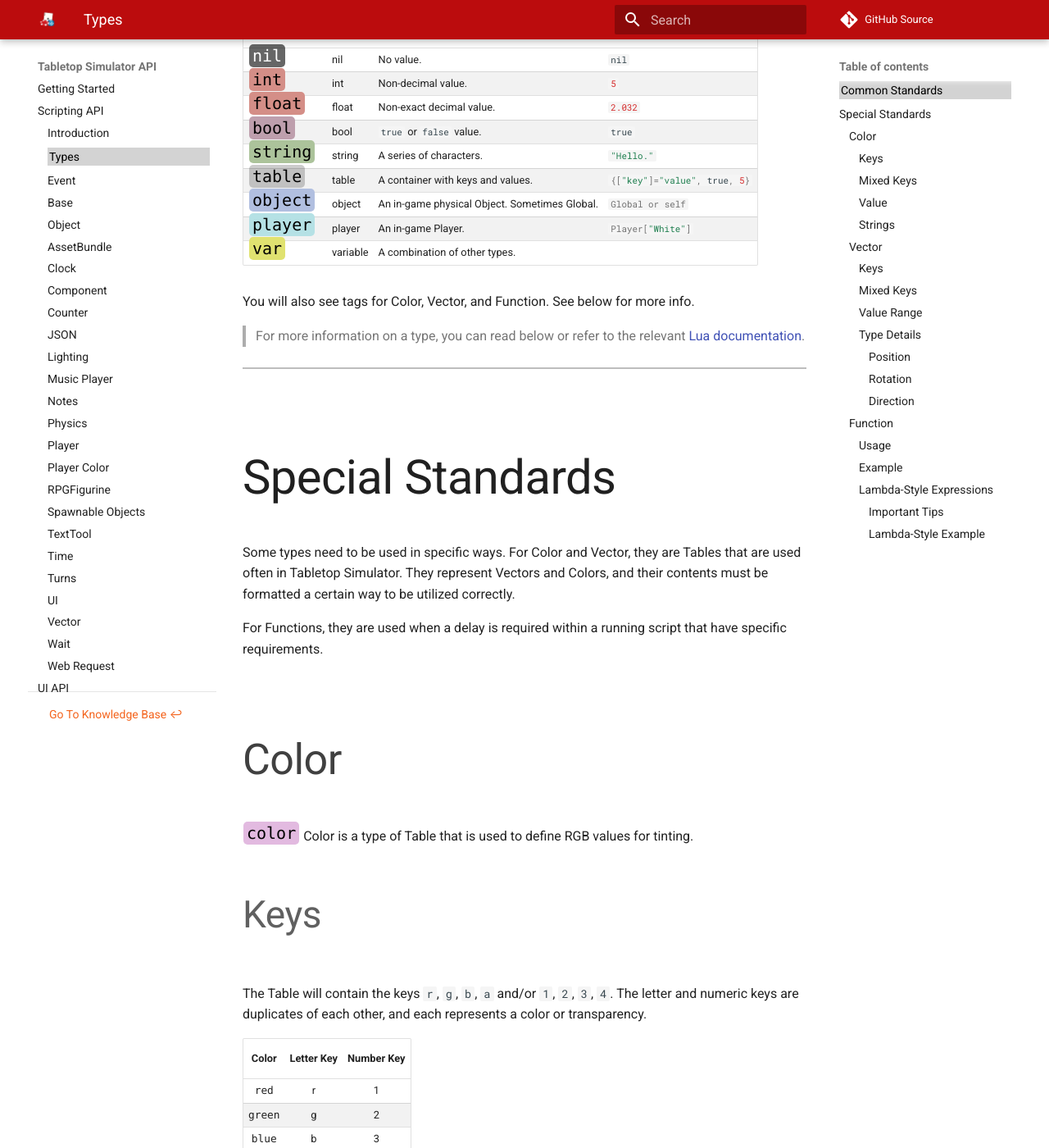
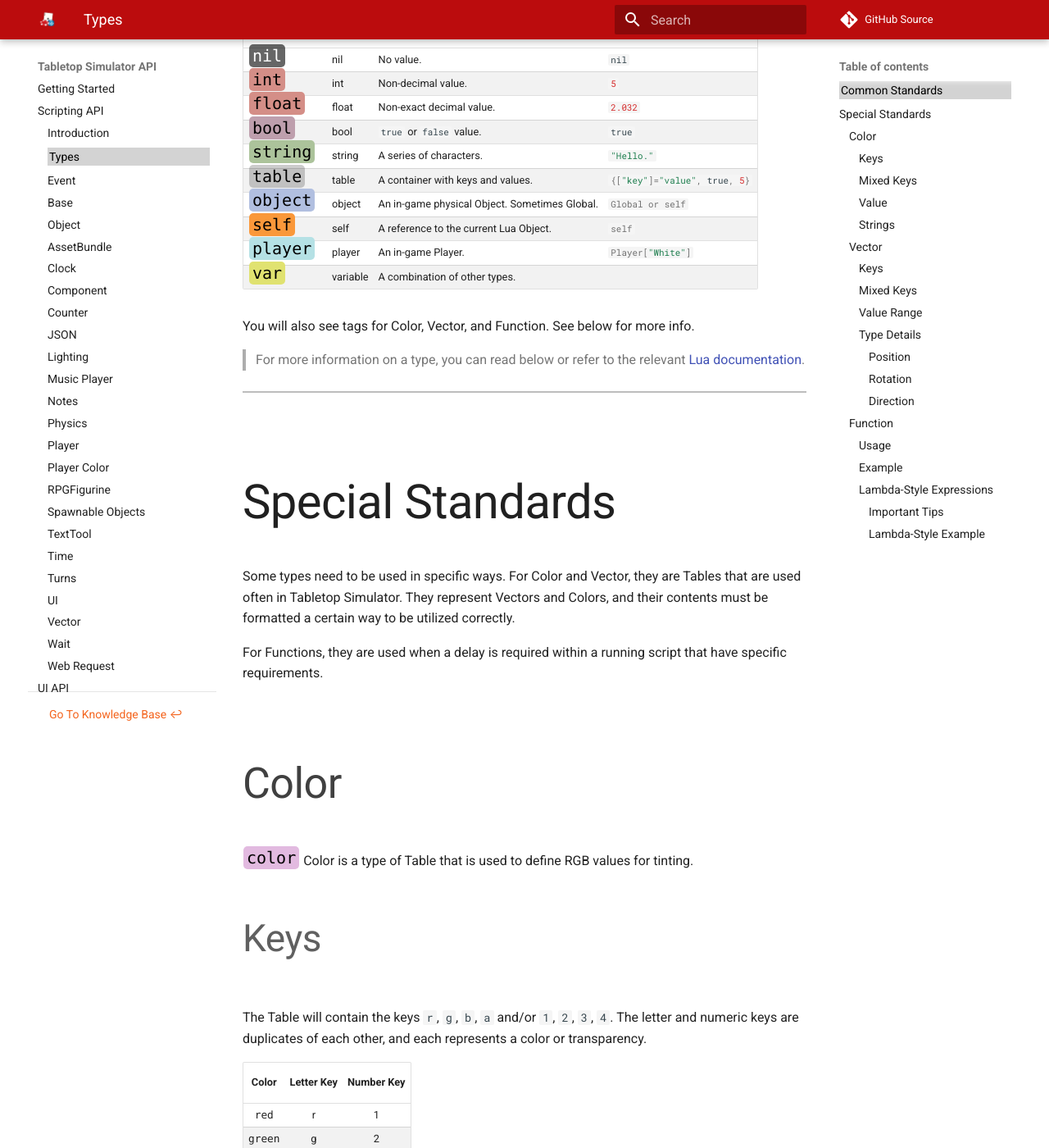
Before and after one commit to Berserk-Games/Tabletop-Simulator-API, an MkDocs documentation site: the page built from docs/types.md, in a window 1280 px wide and 1400 px high, scrolled down 541 px. Shown: the whole window at 82% size. Built offline with MkDocs 1.6.1 and Material for MkDocs 9.7.7, drawn with Linux system fonts in a browser that asks for light colours; comment, search, counter and statistics services are not loaded; old or Windows-style settings are respelled for this version of MkDocs.

Commit message:
Adding self type tag

```diff
--- a/docs/css/type_icons.css
+++ b/docs/css/type_icons.css
@@ -120,6 +120,15 @@
     content: "object";
 }
 
+/*Self*/
+.sel {
+    color: #000000;
+    background-color: #fa983a;
+}
+.sel:after {
+    content: "self";
+}
+
 /*Var*/
 .var {
     color: #000000;
--- a/docs/types.md
+++ b/docs/types.md
@@ -11,6 +11,7 @@ Tag | Type | Description | Example
 [<span class="tag str"></span>](/types)&nbsp;| string | A series of characters. | `#!lua "Hello."`
 [<span class="tag tab"></span>](/types)&nbsp;| table | A container with keys and values. | `#!lua {["key"]="value", true, 5}`
 [<span class="tag obj"></span>](/types)&nbsp;| object | An in-game physical Object. Sometimes Global. | `#!lua Global or self`
+[<span class="tag sel"></span>](/types)&nbsp;| self | A reference to the current Lua Object. | `#!lua self`
 [<span class="tag pla"></span>](/types)&nbsp;| player | An in-game Player. | `#!lua Player["White"]`
 [<span class="tag var"></span>](/types)&nbsp;| variable | A combination of other types. |
 
```
